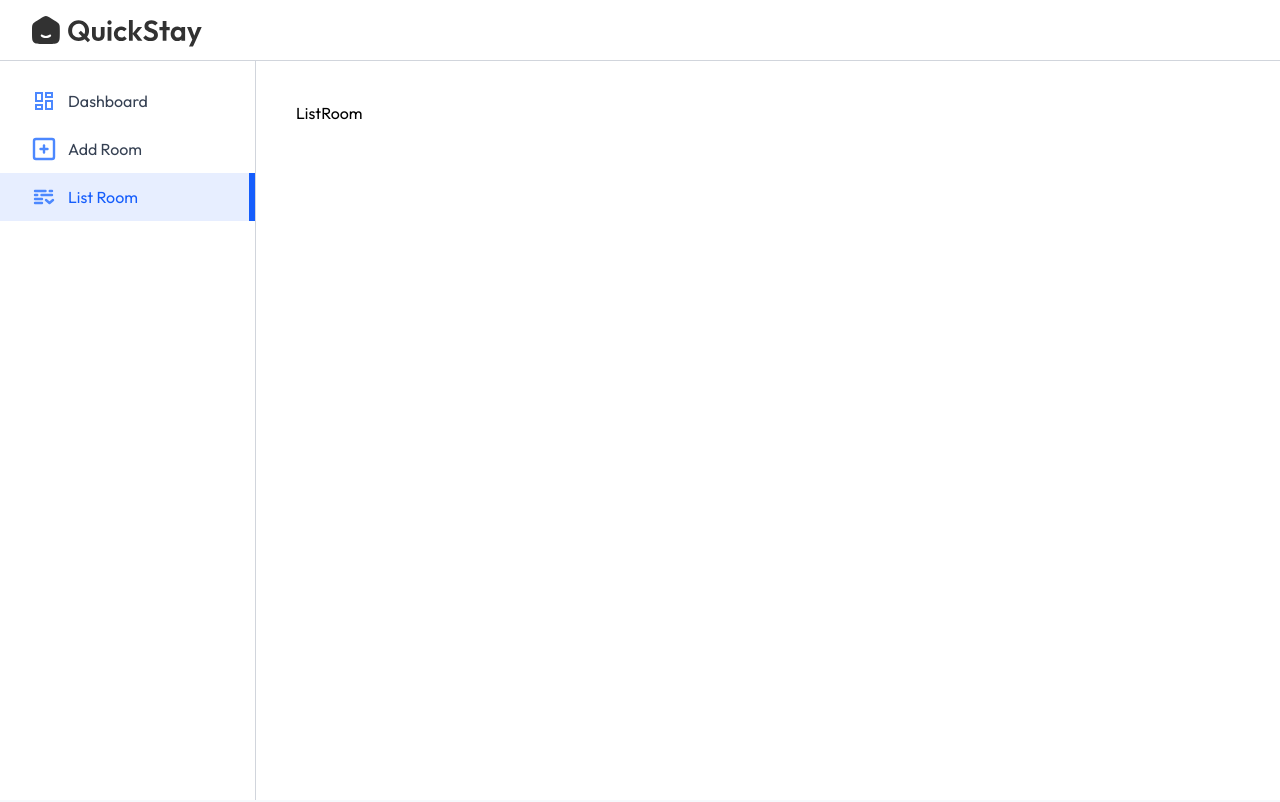
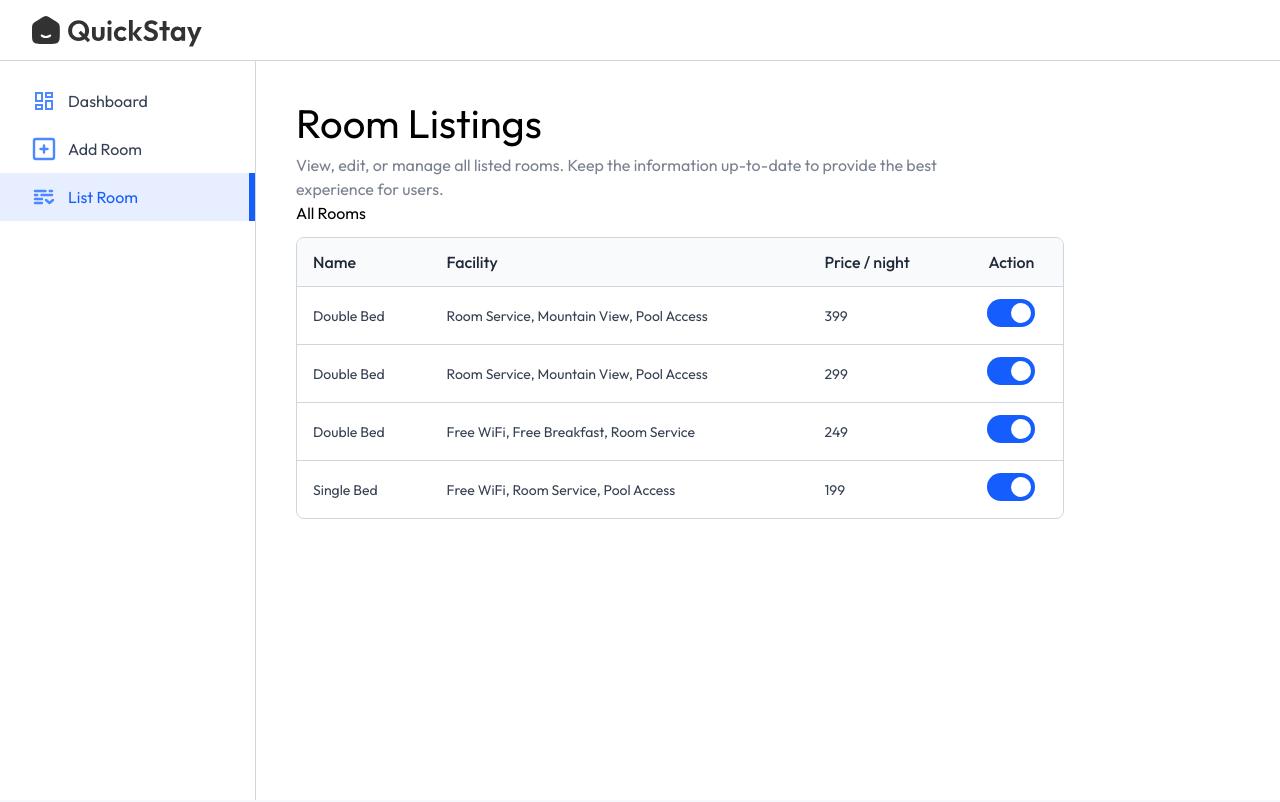
Before and after one commit to yasasArt/Hotel-Booking, a React (Vite) app in the folder client/: page /owner/list-room in a window 1280 px wide. Shown: the top 802 px of the page. Built offline with nearby package versions, Linux system fonts and the light colour scheme; a web font is replaced by a local one.

Commit message:
List Room
frontend part complete

```diff
--- a/client/src/pages/hotelOwner/ListRoom.jsx
+++ b/client/src/pages/hotelOwner/ListRoom.jsx
@@ -1,8 +1,55 @@
-import React from 'react'
+import React, { useState } from 'react'
+import { roomsDummyData } from '../../assets/assets'
+import Title from '../../components/Title'
 
 const ListRoom = () => {
+
+    const [rooms, setRooms] = useState(roomsDummyData)
+
   return (
-    <div>ListRoom</div>
+    <div>
+        <Title align='left' font='outfit' title='Room Listings' subTitle='View, edit, or manage all listed rooms. Keep the information up-to-date
+        to provide the best experience for users.'/>
+        <p className=''>All Rooms</p>
+
+        <div className='w-full max-w-3xl text-left border border-gray-300 rounded-lg max-h-80 overflow-y-scroll mt-3'>
+        <table className='w-full'>
+             <thead className='bg-gray-50'>
+                <tr>
+                  <th className='py-3 px-4 text-gray-800 font-medium'>Name</th>
+                  <th className='py-3 px-4 text-gray-800 font-medium max-sm:hidden'>Facility</th>
+                  <th className='py-3 px-4 text-gray-800 font-medium'>Price / night</th>
+                  <th className='py-3 px-4 text-gray-800 font-medium text-center'>Action</th>
+                </tr>
+              </thead>
+              <tbody className='text-sm'>
+                {
+                    rooms.map((item, index)=>(
+                        <tr key={index}>
+                            <td className='py-3 px-4 text-gray-700 border-t border-gray-300'>
+                                {item.roomType}
+                            </td>
+                            <td className='py-3 px-4 text-gray-700 border-t border-gray-300 max-sm:hidden'>
+                                {item.amenities.join(', ')}
+                            </td>
+                             <td className='py-3 px-4 text-gray-700 border-t border-gray-300'>
+                                {item.pricePerNight}
+                            </td>
+                             <td className='py-3 px-4  border-t border-gray-300 text-sm text-red-500 text-center'>
+                                <label htmlFor='' className='relative inline-flex items-center cursor-pointer text-gray-900 gap-3'>
+                                    <input type="checkbox" className='sr-only peer' checked={item.isAvailable} />
+                                    <div className='w-12 h-7 bg-slate-300 rounded-full peer peer-checked:bg-blue-600 transition-colours duration-200'></div>
+                                    <span className='dot absolute left-1 top-1 w-5 h-5 bg-white rounded-full transition-transform duration-200
+                                    ease-in-out peer-checked:translate-x-5'></span>
+                                </label>
+                            </td>
+                        </tr>
+                    ))
+                }
+              </tbody>
+        </table>
+        </div>
+    </div>
   )
 }
 
```
